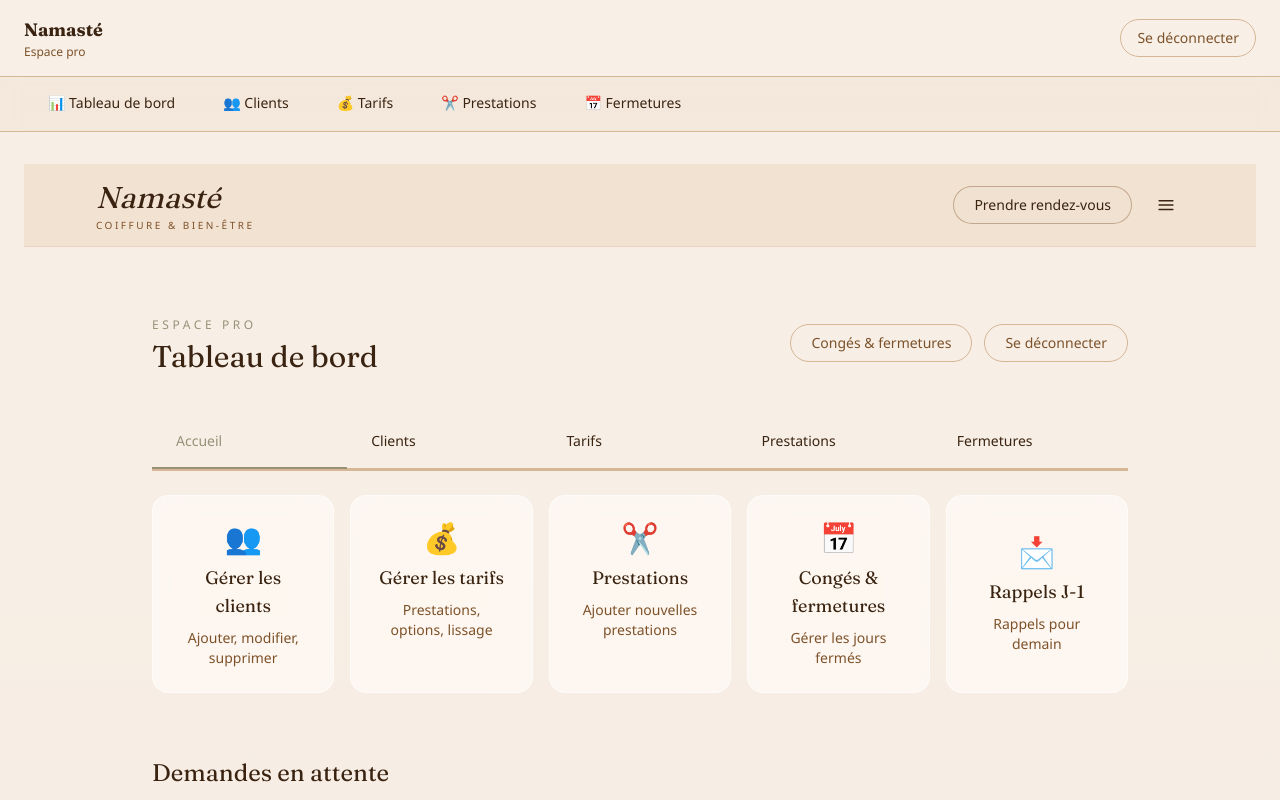
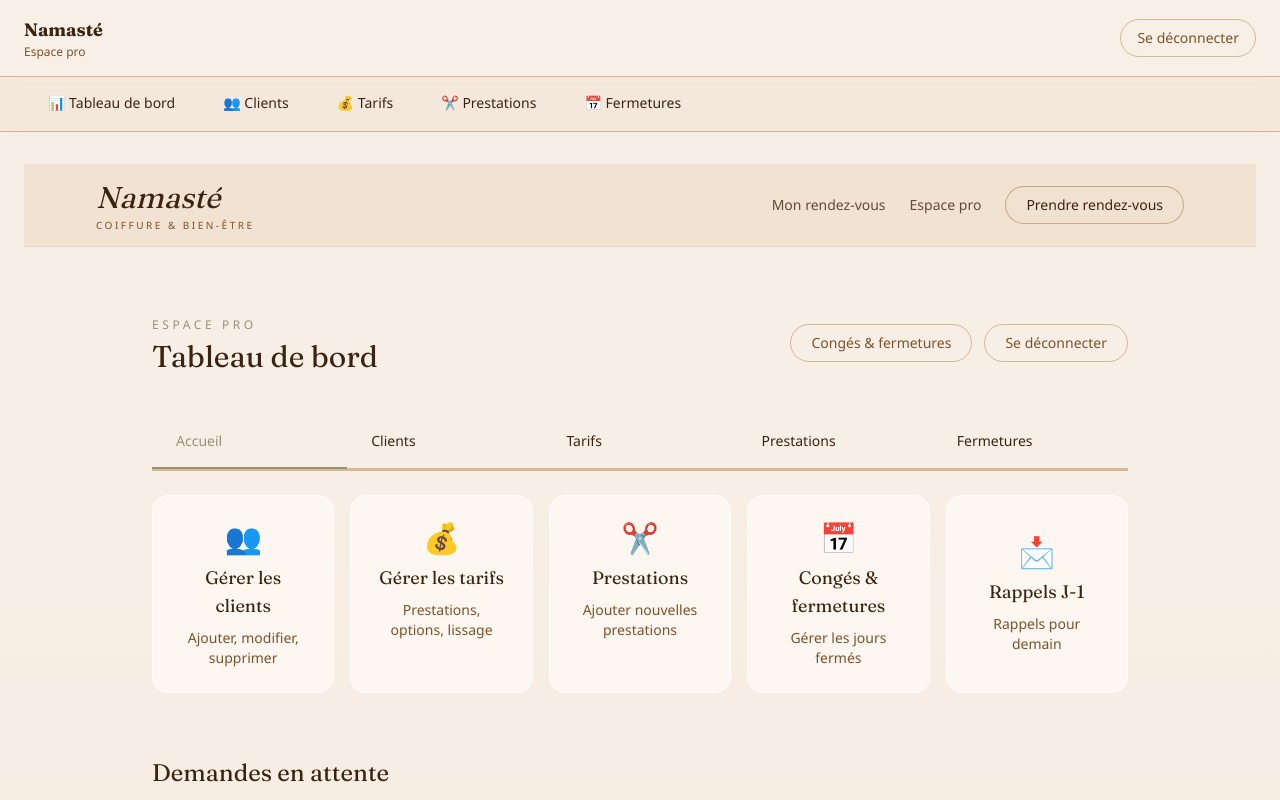
Before and after one commit to ELHIMASS/Namast-, a Next.js app: page /admin in a window 1280 px wide. Shown: the top 800 px of the page. Built offline with nearby package versions, Linux system fonts and the light colour scheme; no server answers; the database is empty.

Commit message:
Responsive Header with mobile-only burger menu and desktop navigation

```diff
--- a/src/components/Header.tsx
+++ b/src/components/Header.tsx
@@ -1,6 +1,11 @@
+"use client";
+
+import { useState } from "react";
 import Link from "next/link";
 
 export function Header() {
+  const [menuOuvert, setMenuOuvert] = useState(false);
+
   return (
     <header className="sticky top-0 z-30 border-b border-[#D5B695]/30 bg-[#F0DFCE]/80 backdrop-blur-md transition-all">
       <div className="mx-auto flex max-w-6xl items-center justify-between gap-4 px-5 py-3.5 sm:px-8 sm:py-4">
@@ -14,33 +19,91 @@ export function Header() {
           </span>
         </Link>
 
-        {/* ACTIONS NAVIGATION */}
-        <div className="flex items-center gap-3 sm:gap-4">
+        {/* NAVIGATION DESKTOP (ORDINATEUR) */}
+        <nav className="hidden items-center gap-6 md:flex">
+          <Link
+            href="/mon-rendez-vous"
+            className="text-sm font-medium text-[#3A2411]/80 transition-colors hover:text-[#3A2411]"
+          >
+            Mon rendez-vous
+          </Link>
+          <Link
+            href="/admin"
+            className="text-sm font-medium text-[#3A2411]/80 transition-colors hover:text-[#3A2411]"
+          >
+            Espace pro
+          </Link>
           <Link
             href="/reservation"
-            className="shrink-0 rounded-full border border-[#7D522A]/40 bg-[#F0DFCE]/50 px-4 py-1.5 text-xs font-medium text-[#3A2411] transition-all hover:bg-[#E6CEB3] hover:border-[#7D522A]/60 sm:px-5 sm:py-2 sm:text-sm"
+            className="shrink-0 rounded-full border border-[#7D522A]/40 bg-[#F0DFCE]/50 px-5 py-2 text-sm font-medium text-[#3A2411] transition-all hover:bg-[#E6CEB3] hover:border-[#7D522A]/60"
           >
             Prendre rendez-vous
           </Link>
+        </nav>
 
-          {/* BOUTON MENU HAMBURGER */}
+        {/* BOUTONS NAVIGATION MOBILE */}
+        <div className="flex items-center gap-2 md:hidden">
+          <Link
+            href="/reservation"
+            className="shrink-0 rounded-full border border-[#7D522A]/40 bg-[#F0DFCE]/50 px-3.5 py-1.5 text-xs font-medium text-[#3A2411] transition-all hover:bg-[#E6CEB3]"
+          >
+            Prendre RDV
+          </Link>
+
           <button
             type="button"
             aria-label="Menu"
+            onClick={() => setMenuOuvert(!menuOuvert)}
             className="flex h-9 w-9 items-center justify-center rounded-full text-[#3A2411] transition-colors hover:bg-[#E6CEB3]/50"
           >
-            <svg
-              className="h-5 w-5"
-              fill="none"
-              stroke="currentColor"
-              strokeWidth="1.8"
-              viewBox="0 0 24 24"
-            >
-              <path strokeLinecap="round" strokeLinejoin="round" d="M3.75 6.75h16.5M3.75 12h16.5M3.75 17.25h16.5" />
-            </svg>
+            {menuOuvert ? (
+              <svg className="h-5 w-5" fill="none" stroke="currentColor" strokeWidth="2" viewBox="0 0 24 24">
+                <path strokeLinecap="round" strokeLinejoin="round" d="M6 18L18 6M6 6l12 12" />
+              </svg>
+            ) : (
+              <svg className="h-5 w-5" fill="none" stroke="currentColor" strokeWidth="1.8" viewBox="0 0 24 24">
+                <path strokeLinecap="round" strokeLinejoin="round" d="M3.75 6.75h16.5M3.75 12h16.5M3.75 17.25h16.5" />
+              </svg>
+            )}
           </button>
         </div>
       </div>
+
+      {/* MENU DÉROULANT MOBILE */}
+      {menuOuvert && (
+        <div className="border-t border-[#D5B695]/30 bg-[#FAF3EB] px-6 py-4 shadow-lg md:hidden">
+          <nav className="flex flex-col space-y-3">
+            <Link
+              href="/"
+              onClick={() => setMenuOuvert(false)}
+              className="py-2 text-base font-medium text-[#3A2411] hover:text-[#7D522A]"
+            >
+              Accueil
+            </Link>
+            <Link
+              href="/mon-rendez-vous"
+              onClick={() => setMenuOuvert(false)}
+              className="py-2 text-base font-medium text-[#3A2411] hover:text-[#7D522A]"
+            >
+              Mon rendez-vous (Espace cliente)
+            </Link>
+            <Link
+              href="/admin"
+              onClick={() => setMenuOuvert(false)}
+              className="py-2 text-base font-medium text-[#3A2411] hover:text-[#7D522A]"
+            >
+              Espace pro (Admin)
+            </Link>
+            <Link
+              href="/reservation"
+              onClick={() => setMenuOuvert(false)}
+              className="mt-2 text-center rounded-full bg-[#d4a574] py-2.5 text-sm font-semibold text-white shadow-sm hover:bg-[#c9934d]"
+            >
+              Prendre rendez-vous
+            </Link>
+          </nav>
+        </div>
+      )}
     </header>
   );
 }
```
